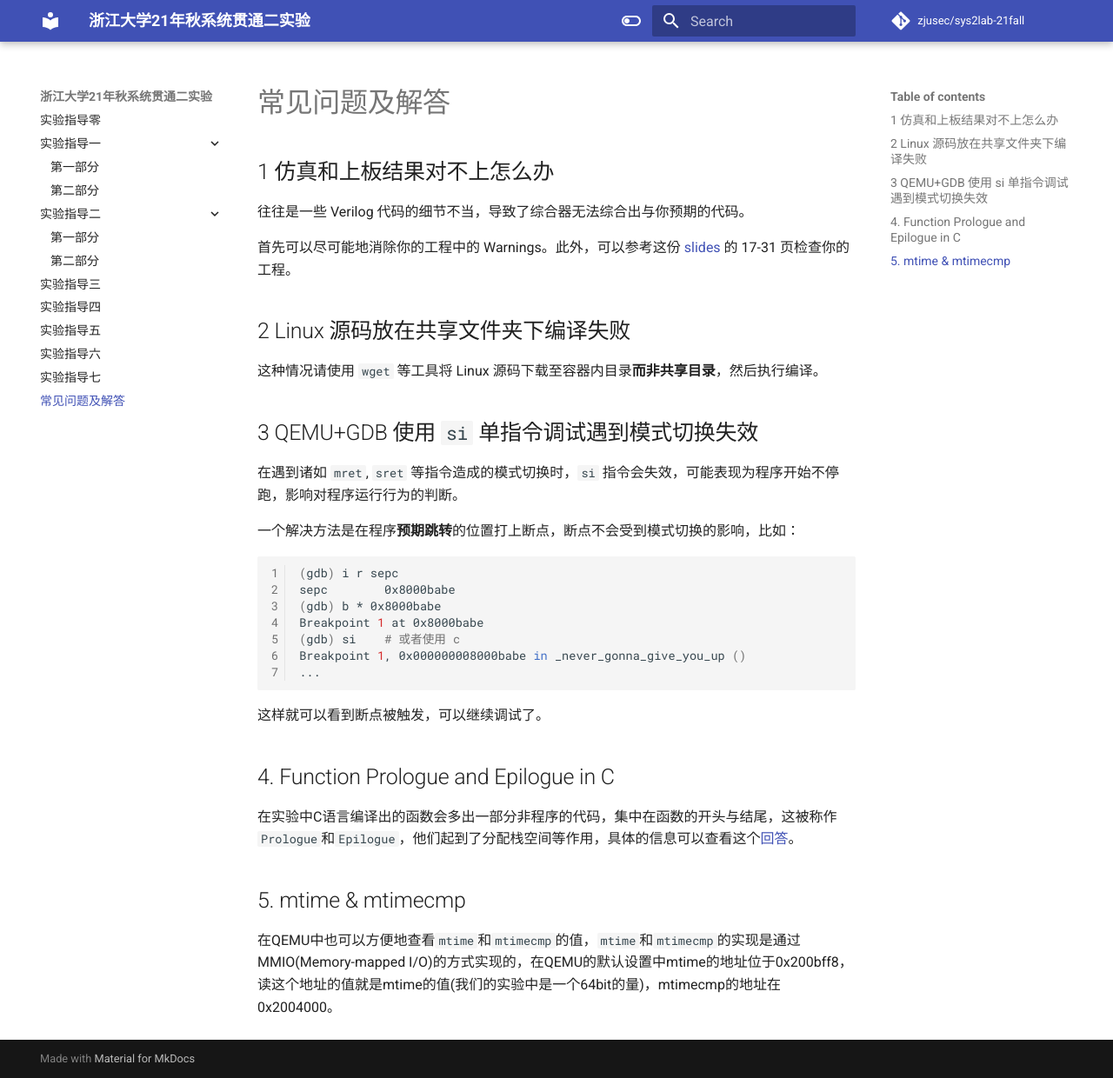
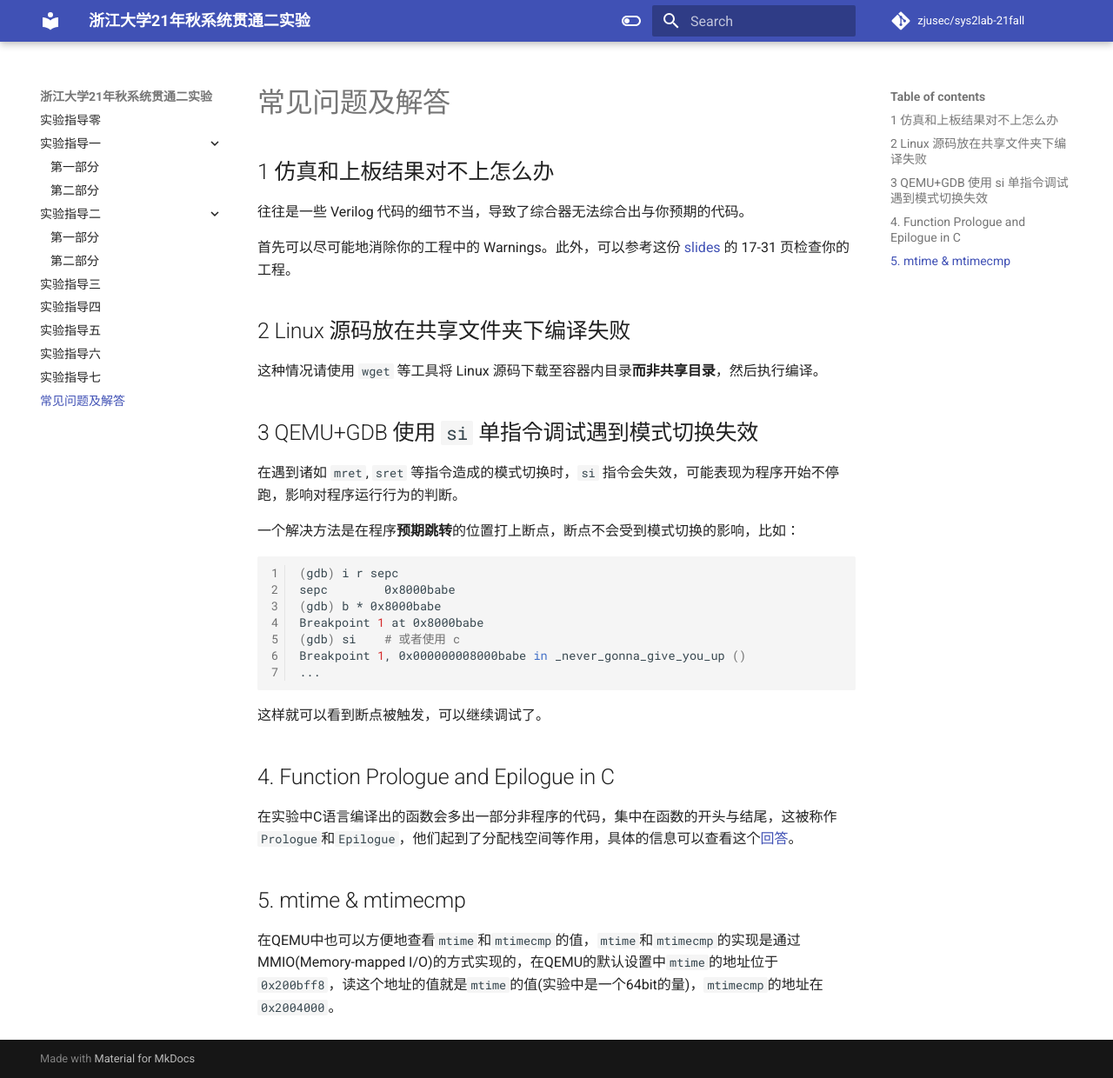
Before and after one commit to zhzh2001/ZJU-rv64os, an MkDocs documentation site: the page built from docs/faq.md, in a window 1280 px wide and 1240 px high. Shown: the whole window at 87% size. Built offline with MkDocs 1.6.1 and Material for MkDocs 9.7.7, drawn with Linux system fonts in a browser that asks for light colours.

Commit message:
[faq] fix faq.md

```diff
--- a/docs/faq.md
+++ b/docs/faq.md
@@ -34,4 +34,4 @@ Breakpoint 1, 0x000000008000babe in _never_gonna_give_you_up ()
 
 ## 5. mtime & mtimecmp
 
-在QEMU中也可以方便地查看`mtime`和`mtimecmp`的值，`mtime`和`mtimecmp`的实现是通过MMIO(Memory-mapped I/O)的方式实现的，在QEMU的默认设置中mtime的地址位于0x200bff8，读这个地址的值就是mtime的值(我们的实验中是一个64bit的量)，mtimecmp的地址在0x2004000。
+在QEMU中也可以方便地查看`mtime`和`mtimecmp`的值，`mtime`和`mtimecmp`的实现是通过MMIO(Memory-mapped I/O)的方式实现的，在QEMU的默认设置中`mtime`的地址位于`0x200bff8`，读这个地址的值就是`mtime`的值(实验中是一个64bit的量)，`mtimecmp`的地址在`0x2004000`。
```
